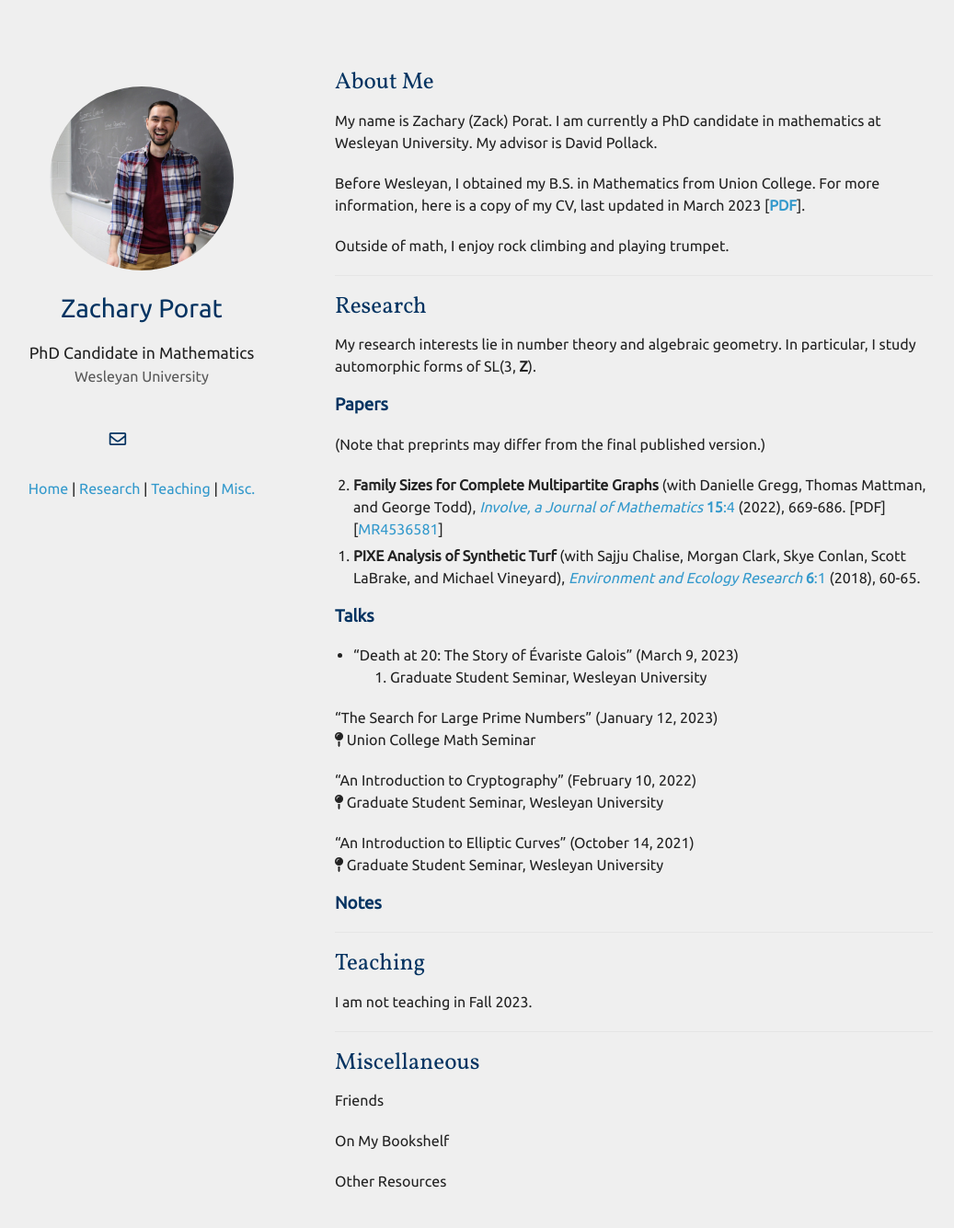
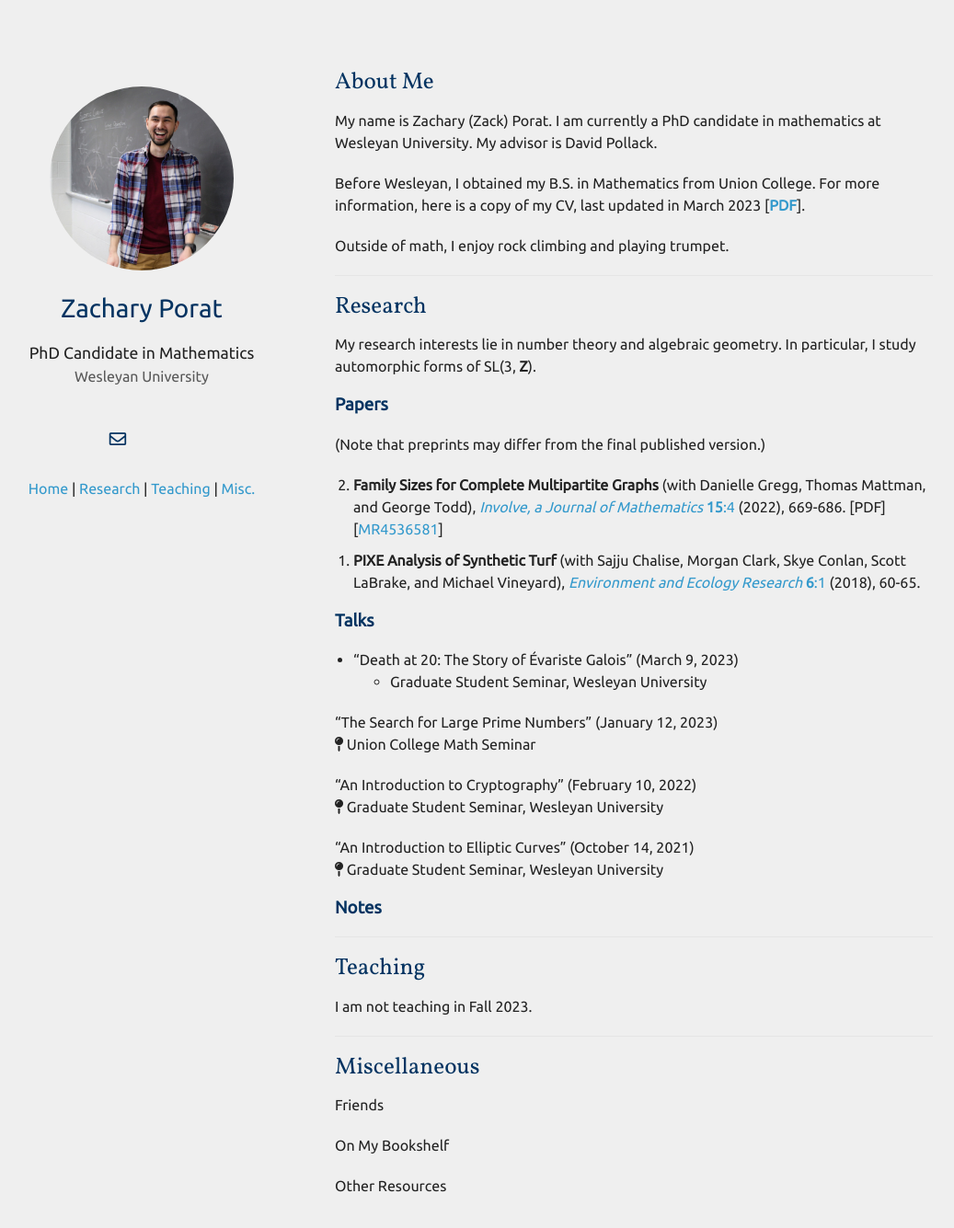
Before and after one commit to zporat/zporat.github.io, a Jekyll site: the page built from index.md, in a window 1280 px wide and 1395 px high. Shown: the top 1335 px of the window at 92% size, without its empty margins (101-1138 px from the left). Built offline with Jekyll 4.4.1, drawn with Linux system fonts in a browser that asks for light colours; nearby versions of some CDN libraries; a style sheet for code colours, icons or effects is not loaded; our own code applies the rules of GitHub Pages for plain Markdown files.

Commit message:
Update index.md

```diff
--- a/index.md
+++ b/index.md
@@ -21,7 +21,7 @@
 (Note that preprints may differ from the final published version.)
 
 <ol reversed style="margin-left:-20px">
-<li style="margin-bottom:5px"><b>Family Sizes for Complete Multipartite Graphs</b> (with Danielle Gregg, Thomas Mattman, and George Todd), <a href="https://msp.org/involve/2022/15-4/p07.xhtml"><i>Involve, a Journal of Mathematics</i> <b>15</b>:4</a> (2022), 669-686. [PDF][<a href="https://mathscinet.ams.org/mathscinet/article?mr=4536581">MR4536581</a>]</li>
+<li style="margin-bottom:10px;"><b>Family Sizes for Complete Multipartite Graphs</b> (with Danielle Gregg, Thomas Mattman, and George Todd), <a href="https://msp.org/involve/2022/15-4/p07.xhtml"><i>Involve, a Journal of Mathematics</i> <b>15</b>:4</a> (2022), 669-686. [PDF][<a href="https://mathscinet.ams.org/mathscinet/article?mr=4536581">MR4536581</a>]</li>
 <li><b>PIXE Analysis of Synthetic Turf</b> (with Sajju Chalise, Morgan Clark, Skye Conlan, Scott LaBrake, and Michael Vineyard), <a href="https://www.hrpub.org/journals/article_info.php?aid=6770"><i>Environment and Ecology Research</i> <b>6</b>:1</a> (2018), 60-65. </li>
 </ol>
 
@@ -29,7 +29,7 @@
 
 <ul style="margin-left:-20px">
 <li>“Death at 20: The Story of Évariste Galois” (March 9, 2023)</li>
-<ul style="list-style-type:\f276">
+<ul style="list-style-type:fas fa-map-pin">
 <li>Graduate Student Seminar, Wesleyan University</li>
 </ul>
 </ul>
```
